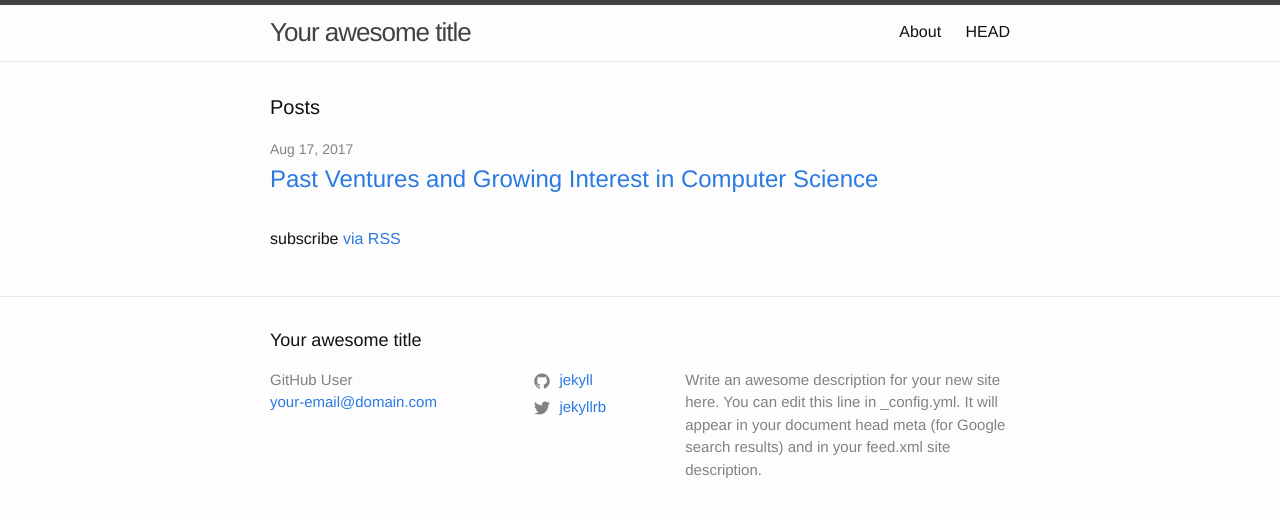
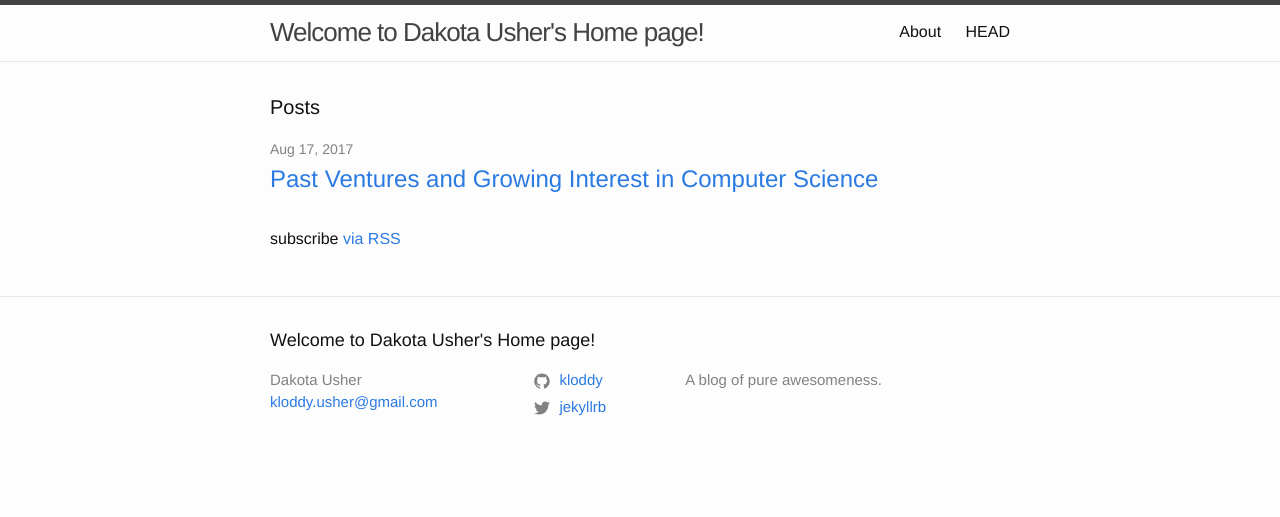
Before and after one commit to kloddy/kloddy.github.io, a Jekyll site: the page built from index.md, in a window 1280 px wide. Shown: the top 517 px of the page. Built offline with Jekyll 4.4.1, drawn with Linux system fonts in a browser that asks for light colours.

Commit message:
Add files via upload
changing text.

```diff
--- a/_config.yml
+++ b/_config.yml
@@ -1,13 +1,10 @@
-title: Your awesome title
-author: GitHub User
-email: your-email@domain.com
-description: > # this means to ignore newlines until "baseurl:"
-  Write an awesome description for your new site here. You can edit this
-  line in _config.yml. It will appear in your document head meta (for
-  Google search results) and in your feed.xml site description.
+title: Welcome to Dakota Usher's Home page!
+author: Dakota Usher
+email: kloddy.usher@gmail.com
+description: A blog of pure awesomeness.
 
 twitter_username: jekyllrb
-github_username:  jekyll
+github_username:  kloddy
 
 # Minima date format
 # refer to http://shopify.github.io/liquid/filters/date/ if you want to customize this
```
